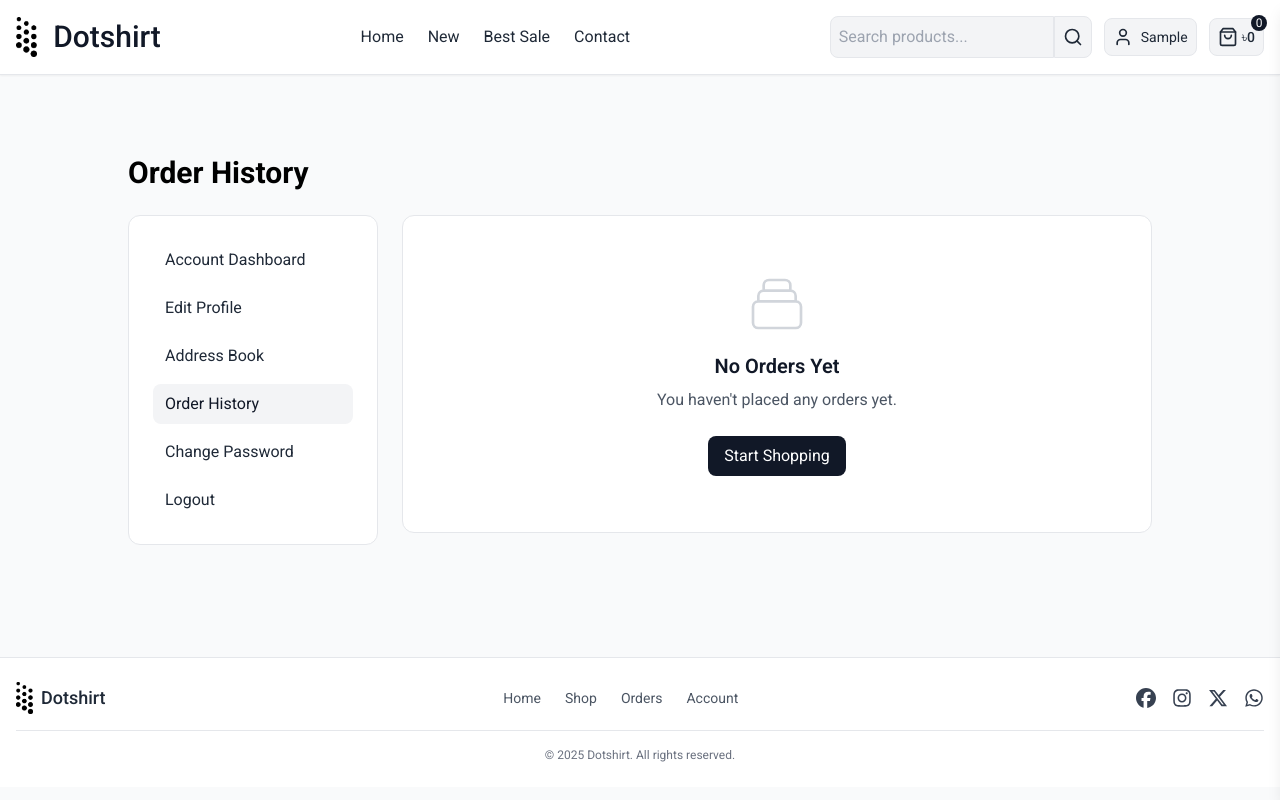
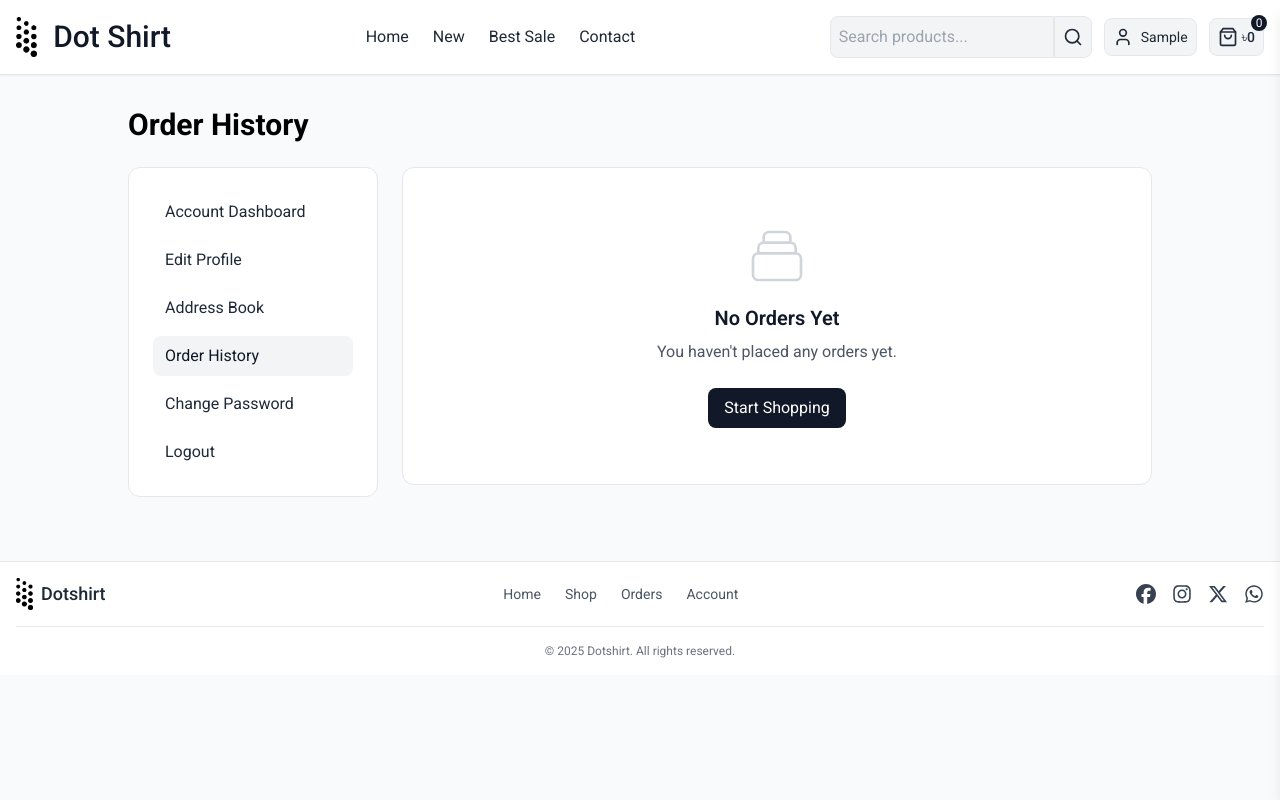
Before and after one commit to Ssshiponu/dotshirt, a Django app: page /order/history/ in a window 1280 px wide. Run offline with Django 5.2, Linux system fonts and the light colour scheme; the visitor is signed in with stand-in values (Sample User, id 1); data comes from the database, SQL or seed files in the repository; data that the repository does not hold is empty.

Commit message:
template update

```diff
--- a/templates/base.html
+++ b/templates/base.html
@@ -58,7 +58,7 @@
 
     <div x-cloak x-show="!loading" x-transition:enter="transition ease-out duration-300" x-transition:enter-start="opacity-0" x-transition:enter-end="opacity-100">
         {% include 'header.html' %}
-        <main class="py-4 md:py-8 lg:py-12">
+        <main class="py-4">
             {% block content %}{% endblock %}
         </main>
         {% include 'footer.html' %}
--- a/templates/footer.html
+++ b/templates/footer.html
@@ -1,7 +1,7 @@
 {% load static %}
 
 <footer class="bg-white border-t border-gray-200 mt-8">
-  <div class="container mx-auto px-4 py-6">
+  <div class="container mx-auto p-4">
     <div class="flex flex-col md:flex-row items-center justify-between mb-4">
       <!-- Logo -->
       <div class="flex items-center mb-4 md:mb-0">
--- a/templates/header.html
+++ b/templates/header.html
@@ -1,18 +1,18 @@
 
 {% load static %}
-<header class="bg-white text-gray-800 w-full p-3 md:p-4 z-50 border-b border-gray-200 shadow-sm">
+<header class="bg-white sticky top-0 text-gray-800 w-full p-3 md:p-4 z-50 border-b border-gray-200 shadow-sm">
   <div class="container mx-auto flex justify-between">
     <a href="{% url 'home' %}" class='flex items-center'>
       <img src="{% static 'images/logo.png' %}" alt="Logo" class="h-9 md:h-10">
-      <h1 class="text-2xl md:text-3xl ml-2 md:ml-4 font-medium text-gray-900">Dotshirt</h1>
+      <h1 class="text-2xl md:text-3xl ml-2 md:ml-4 font-medium text-gray-900">Dot Shirt</h1>
     </a>
 
     <!-- Desktop Navigation -->
     <nav class="lg:flex items-center space-x-6 hidden">
-      <a href="/" class="hover:text-gray-500 transition-colors duration-200">Home</a>
-      <a href="/store/" class="hover:text-gray-500 transition-colors duration-200">New</a>
-      <a href="/store/" class="hover:text-gray-500 transition-colors duration-200">Best Sale</a>
-      <a href="/store/" class="hover:text-gray-500 transition-colors duration-200">Contact</a>
+      <a href="/" class="hover:text-black hover:underline transition-colors duration-200">Home</a>
+      <a href="/store/" class="hover:text-black hover:underline transition-colors duration-200">New</a>
+      <a href="/store/" class="hover:text-black hover:underline transition-colors duration-200">Best Sale</a>
+      <a href="/store/" class="hover:text-black hover:underline transition-colors duration-200">Contact</a>
     </nav>
 
     <!-- Header Actions -->
@@ -134,7 +134,7 @@
 
   <!-- Mobile Navigation Menu -->
   <div id="mobile-nav"
-   class="fixed top-0 right-0 bg-white border-l border-gray-200 shadow-lg z-40 w-64 h-screen transform translate-x-full transition-transform duration-300 md:hidden">
+   class="fixed top-0 right-0 bg-white border-l border-gray-200 shadow-lg z-40 w-64 h-screen transform translate-x-full transition-transform duration-300 lg:hidden">
     <div class="flex justify-between items-center p-4 border-b">
       <h2 class="text-xl font-medium">Menu</h2>
       <button id="close-mobile-menu" class="p-2">
@@ -219,7 +219,7 @@
     <template x-if="!loading && items.length > 0">
       <div>
         <!-- Cart Items (scrollable) -->
-        <div class="flex-grow overflow-y-auto p-4" style="height: calc(100vh - 312px);">
+        <div class="flex-grow overflow-y-auto p-4" style="height: calc(100vh - 248px);">
           <div id="cart-items" class="space-y-4">
             <template x-for="item in items" :key="item.id">
               <div class="flex items-start border-b border-gray-100 pb-4">
@@ -245,23 +245,15 @@
 
         <!-- Order Summary & Checkout -->
         <div class="p-4 border-t border-gray-200 mt-auto">
-          <div class="mb-4 space-y-2">
-            <div class="flex justify-between">
-              <span class="text-gray-600">Subtotal</span>
-              <span class="font-medium">৳<span x-text="totalPrice"></span></span>
-            </div>
-            <div class="flex justify-between">
-              <span class="text-gray-600">Shipping</span>
-              <span class="font-medium">Free</span>
-            </div>
-            <div class="flex justify-between text-lg font-medium pt-2 border-t border-gray-100">
+          <div class="mb-6">
+            <div class="flex justify-between text-lg font-medium">
               <span>Total</span>
               <span class="text-green-600">৳<span x-text="totalPrice"></span></span>
             </div>
           </div>
 
           <div class="space-y-2">
-        <a href="{% url 'checkout' %}" class="block w-full py-2 px-3 bg-gray-900 text-white text-center rounded-lg hover:bg-gray-800 transition-colors duration-300">
+            <a href="{% url 'checkout' %}" class="block w-full py-2 px-3 bg-gray-900 text-white text-center rounded-lg hover:bg-gray-800 transition-colors duration-300">
               Proceed to Checkout
             </a>
             <a href="{% url 'store' %}" class="block w-full py-2 px-3 bg-gray-100 border border-gray-200 text-gray-800 text-center rounded-lg hover:bg-gray-200 transition-colors duration-300">
--- a/templates/order/checkout.html
+++ b/templates/order/checkout.html
@@ -4,7 +4,7 @@
 {% block title %}Checkout | Dotshirt{% endblock %}
 
 {% block content %}
-<div class="container mx-auto px-4 py-8">
+<div class="container mx-auto p-4">
     <h1 class="text-2xl md:text-3xl font-bold mb-6">Checkout</h1>
 
     <div class="flex flex-col lg:flex-row gap-4">
--- a/templates/order/confirmation.html
+++ b/templates/order/confirmation.html
@@ -4,7 +4,7 @@
 {% block title %}Order Confirmation | Dotshirt{% endblock %}
 
 {% block content %}
-<div class="container mx-auto px-4 py-8">
+<div class="container mx-auto p-4">
     <div class="max-w-3xl mx-auto">
         <div class="bg-white rounded-xl border border-gray-200 p-6 md:p-8">
             <div class="text-center mb-8">
@@ -86,10 +86,10 @@
             </div>
 
             <div class="flex flex-col md:flex-row space-y-4 md:space-y-0 md:space-x-4">
-                <a href="{% url 'order_tracking' order.order_number %}" class="py-3 px-6 bg-gray-900 text-white rounded-lg hover:bg-gray-800 transition-colors duration-300 text-center">
+                <a href="{% url 'order_tracking' order.order_number %}" class="text-green-600 underline">
                     Track Order
                 </a>
-                <a href="{% url 'store' %}" class="py-3 px-6 bg-gray-200 text-gray-800 rounded-lg hover:bg-gray-300 transition-colors duration-300 text-center">
+                <a href="{% url 'store' %}" class="text-green-600 underline">
                     Continue Shopping
                 </a>
             </div>
--- a/templates/order/detail.html
+++ b/templates/order/detail.html
@@ -4,7 +4,7 @@
 {% block title %}Order Details | Dotshirt{% endblock %}
 
 {% block content %}
-<div class="container mx-auto px-4 py-8">
+<div class="container mx-auto p-4">
     <div class="max-w-4xl mx-auto">
         <div class="mb-6 flex items-center justify-between">
             <h1 class="text-2xl md:text-3xl font-bold">Order Details</h1>
--- a/templates/order/history.html
+++ b/templates/order/history.html
@@ -4,7 +4,7 @@
 {% block title %}Order History | Dotshirt{% endblock %}
 
 {% block content %}
-<div class="container mx-auto px-4 py-8">
+<div class="container mx-auto p-4">
     <div class="max-w-5xl mx-auto">
         <h1 class="text-2xl md:text-3xl font-bold mb-6">Order History</h1>
 
--- a/templates/order/tracking.html
+++ b/templates/order/tracking.html
@@ -4,7 +4,7 @@
 {% block title %}Track Order | Dotshirt{% endblock %}
 
 {% block content %}
-<div class="container mx-auto px-4 py-8">
+<div class="container mx-auto p-4">
     <div class="max-w-3xl mx-auto">
         <div class="bg-white rounded-xl border border-gray-200 p-6 md:p-8">
             <h1 class="text-2xl md:text-3xl font-bold mb-6">Track Your Order</h1>
```
Also changed, not shown: README.MD (added).
